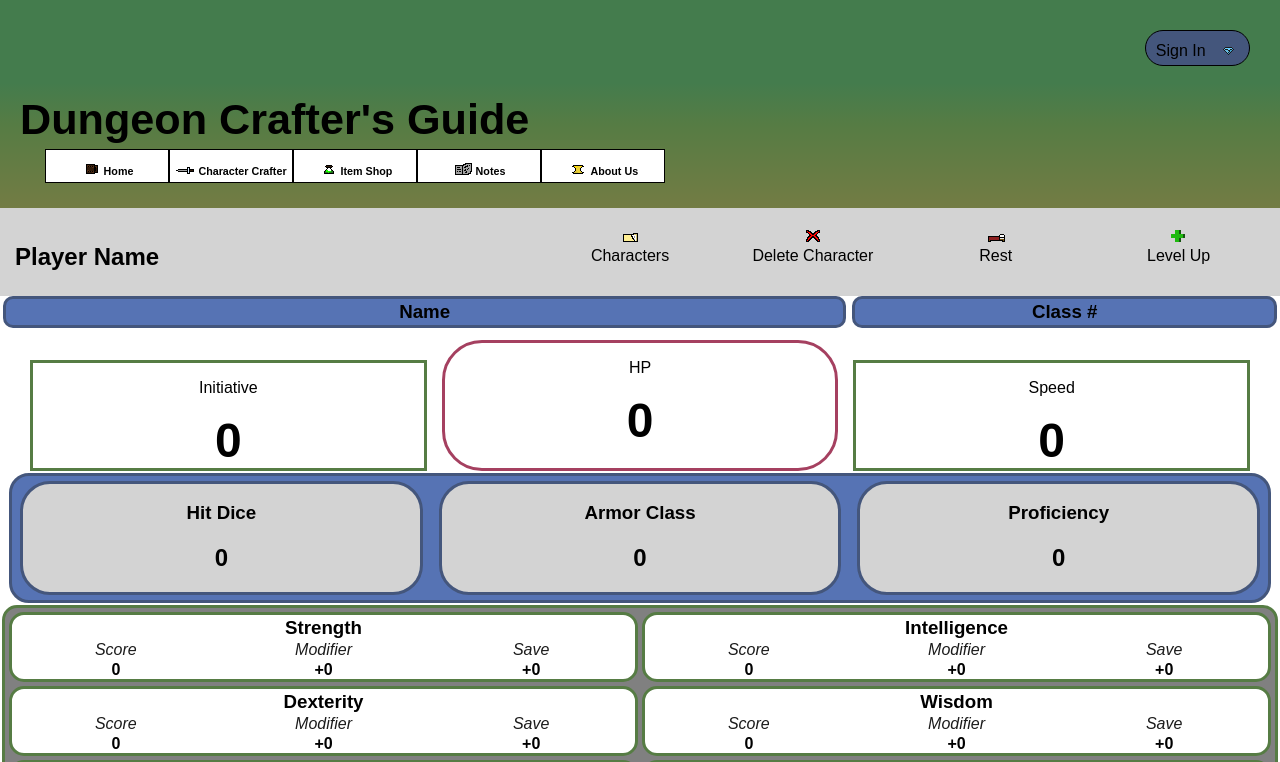
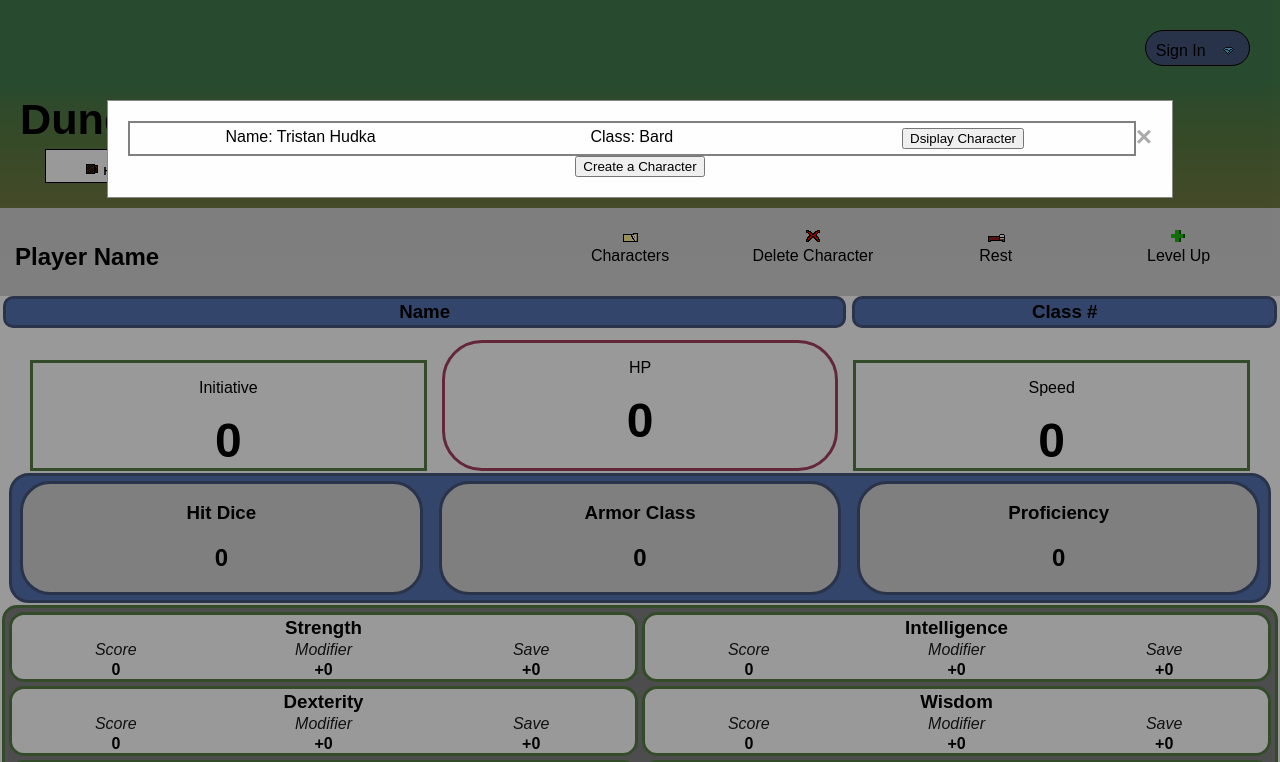
Before and after one commit to Tristan-Hudak/ProjectPart7, a website: page public/character-crafter.html in a window 1280 px wide. Both pictures are taken after a click on the element "Characters". Shown: the top 762 px of the page. Drawn offline with Linux system fonts and the light colour scheme.

Commit message:
test - showHude 3

```diff
--- a/public/styles.css
+++ b/public/styles.css
@@ -395,7 +395,7 @@ footer {
 }
 
 .show-hide{
-    display: none;
+    display: block !important;
 }
 
 
```
